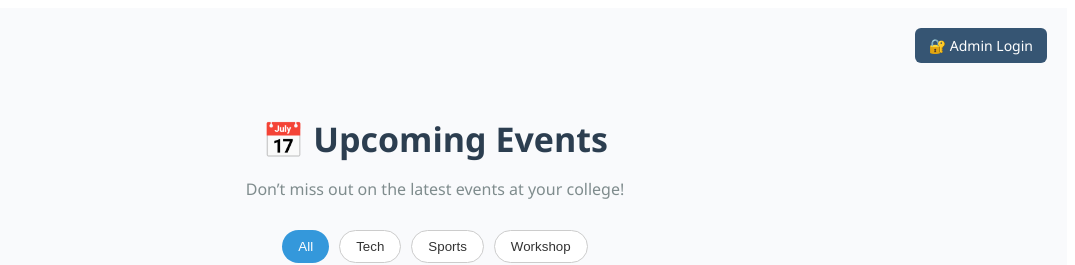
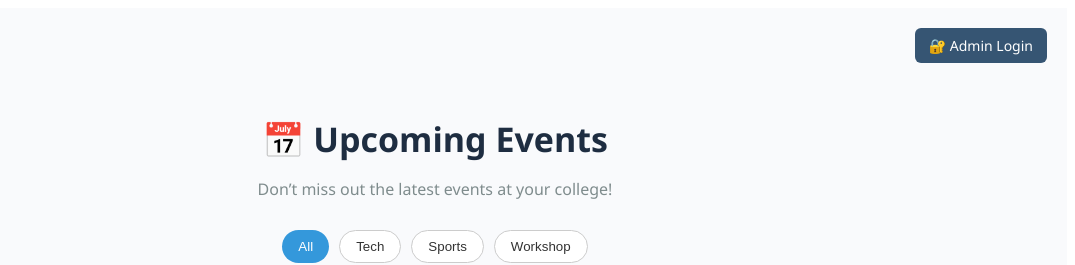
Before and after one commit to kadhir-1984/college_event-frontend, a React (Create React App) app in the folder campus-event-pro/: page / in a window 1280 px wide. Shown: the top 265 px of the page, without its empty margins (205-1280 px from the left). Built offline with nearby package versions, Linux system fonts and the light colour scheme; the HTML template or start-up script is replaced by a standard one.

Commit message:
updated login and register page

```diff
--- a/campus-event-pro/src/Home.css
+++ b/campus-event-pro/src/Home.css
@@ -31,7 +31,7 @@
 .heading {
   text-align: center;
   font-size: 34px;
-  color: #2c3e50;
+  color: #1e2d41;
   margin-bottom: 10px;
 }
 .subheading {
--- a/campus-event-pro/src/Home.js
+++ b/campus-event-pro/src/Home.js
@@ -43,7 +43,7 @@ const Home = () => {
 
       <div className="container">
         <h1 className="heading">📅 Upcoming Events</h1>
-        <p className="subheading">Don’t miss out on the latest events at your college!</p>
+        <p className="subheading">Don’t miss out the latest events at your college!</p>
 
         <div className="filter-buttons">
           {categories.map(category => (
--- a/campus-event-pro/src/RegisterForm.css
+++ b/campus-event-pro/src/RegisterForm.css
@@ -13,13 +13,13 @@
   color: #333;
 }
 
-.register-form label {
+.registerform label {
   display: block;
   margin-bottom: 6px;
   font-weight: 500;
 }
 
-.register-form input {
+.registerform input {
   width: 100%;
   padding: 10px;
   margin-bottom: 20px;
@@ -28,7 +28,7 @@
   font-size: 16px;
 }
 
-.register-form button {
+.registerform button {
   width: 100%;
   padding: 12px;
   background-color: #007bff;
@@ -40,7 +40,7 @@
   transition: background 0.3s ease;
 }
 
-.register-form button:hover {
+.registerform button:hover {
   background-color: #0056b3;
 }
 
--- a/campus-event-pro/src/RegisterForm.js
+++ b/campus-event-pro/src/RegisterForm.js
@@ -29,7 +29,7 @@ const RegisterForm = () => {
       <Link to="/" className="back-link">← Back to Events</Link>
       <h2>📝 Register for Event #{id}</h2>
 
-      <form onSubmit={handleSubmit} className="register-form">
+      <form onSubmit={handleSubmit} className="registerform">
         <label htmlFor="name">Name</label>
         <input
           id="name"
```
